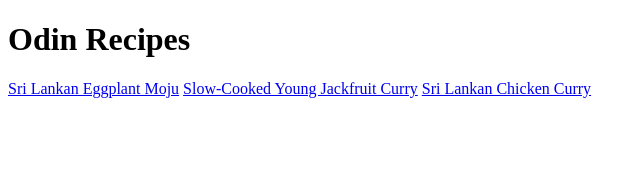
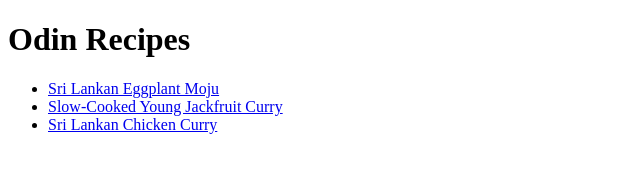
Before and after one commit to peshala-prabhapoorna/odin-recipes, a plain HTML site: page index.html in a window 1280 px wide. Shown: the whole page, without its empty margins (0-644 px from the left). Drawn offline with Linux system fonts and the light colour scheme.

Commit message:
refactor: use an unordered list to display recipes

```diff
--- a/index.html
+++ b/index.html
@@ -7,8 +7,22 @@
     </head>
     <body>
         <h1>Odin Recipes</h1>
-        <a href="./recipes/eggplant-moju.html">Sri Lankan Eggplant Moju</a>
-        <a href="./recipes/jackfruit-curry.html">Slow-Cooked Young Jackfruit Curry</a>
-        <a href="./recipes/chicken-curry.html">Sri Lankan Chicken Curry</a>
+        <ul>
+            <li>
+                <a href="./recipes/eggplant-moju.html">
+                    Sri Lankan Eggplant Moju
+                </a>
+            </li>
+            <li>
+                <a href="./recipes/jackfruit-curry.html">
+                    Slow-Cooked Young Jackfruit Curry
+                </a>
+            </li>
+            <li>
+                <a href="./recipes/chicken-curry.html">
+                    Sri Lankan Chicken Curry
+                </a>
+            </li>
+        </ul>
     </body>
 </html>
```
